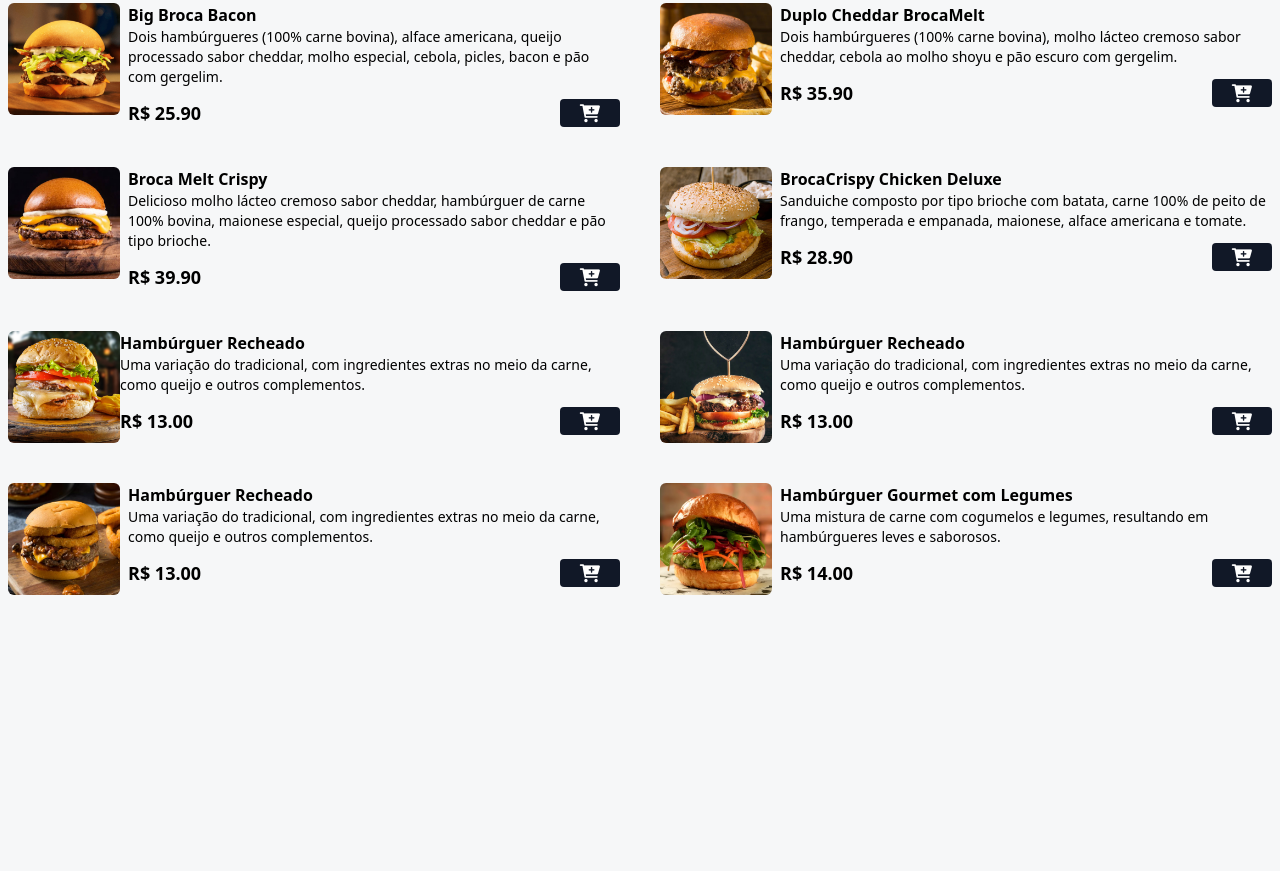
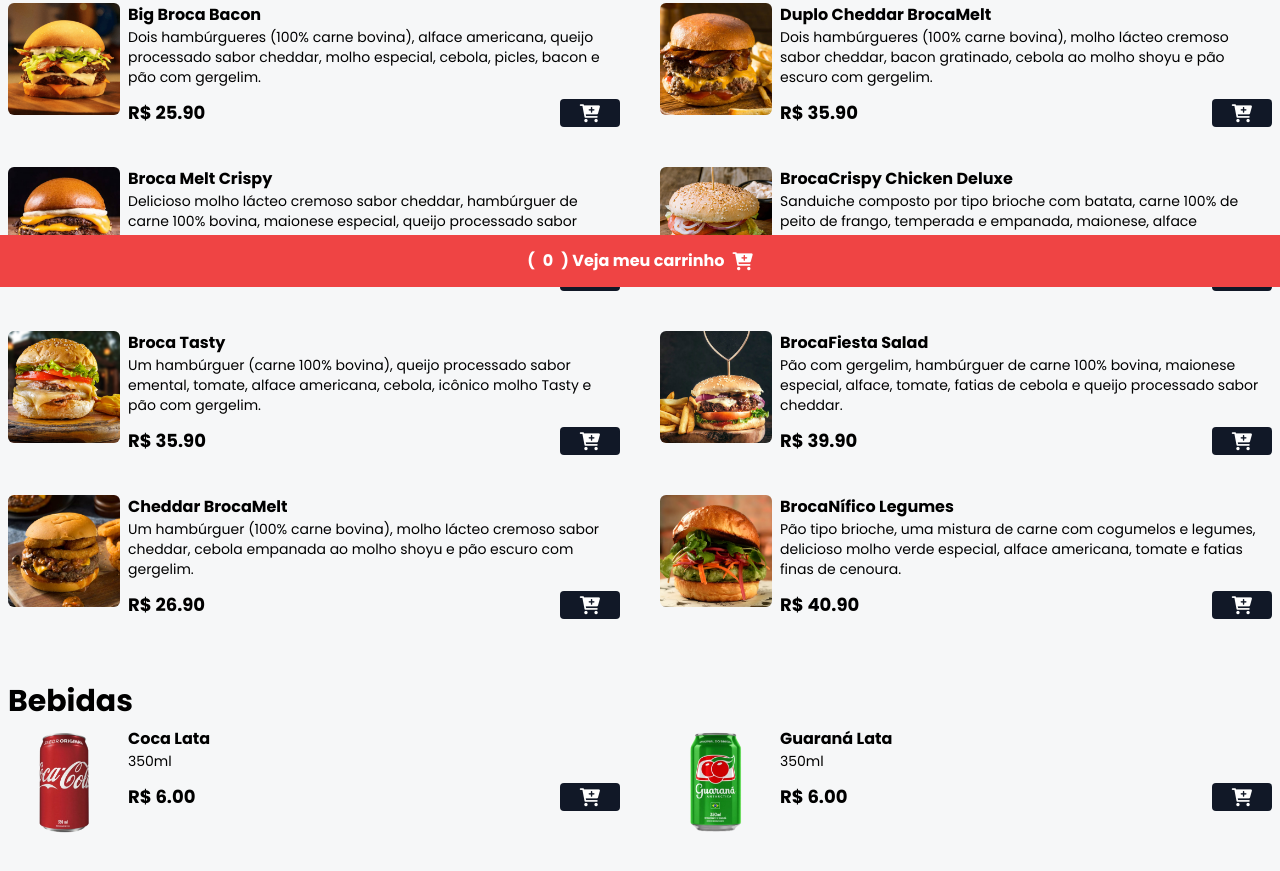
Before and after one commit to antonio-clecio/cardapio, a website: page index.html in a window 1280 px wide. Shown: the part 513-1384 px from the top of the page. Before the commit the page ends 1172 px from the top, so only its background shows below. Drawn offline with Linux system fonts and the light colour scheme.

Commit message:
second commit

```diff
--- a/index.html
+++ b/index.html
@@ -4,7 +4,14 @@
     <meta charset="UTF-8" />
     <meta name="viewport" content="width=device-width, initial-scale=1.0" />
 
+    <!-- import font google -->
+    <link rel="preconnect" href="https://fonts.googleapis.com" />
+    <link rel="preconnect" href="https://fonts.gstatic.com" crossorigin />
+    <link href="https://fonts.googleapis.com/css2?family=Poppins:wght@400;500;700&display=swap" rel="stylesheet" />
+
+    <!-- import icons -->
     <link rel="stylesheet" href="https://cdnjs.cloudflare.com/ajax/libs/font-awesome/6.0.0-beta3/css/all.min.css" integrity="sha512-Fo3rlrZj/k7ujTnHg4CGR2D7kSs0v4LLanw2qksYuRlEzO+tcaEPQogQ0KaoGN26/zrn20ImR1DfuLWnOo7aBA==" crossorigin="anonymous" referrerpolicy="no-referrer" />
+
     <link rel="stylesheet" href="./styles/output.css" />
 
     <title>Brocadão Burger - A melhor hamburgueria da cidade!</title>
@@ -48,7 +55,7 @@
           <img src="./assets/hamb-2.png" class="w-28 h-28 rounded-md hover:scale-110 hover:-rotate-2 duration-300" alt="Duplo Cheddar BrocaMelt" />
           <div>
             <p class="font-bold">Duplo Cheddar BrocaMelt</p>
-            <p class="text-sm">Dois hambúrgueres (100% carne bovina), molho lácteo cremoso sabor cheddar, cebola ao molho shoyu e pão escuro com gergelim.</p>
+            <p class="text-sm">Dois hambúrgueres (100% carne bovina), molho lácteo cremoso sabor cheddar, bacon gratinado, cebola ao molho shoyu e pão escuro com gergelim.</p>
             <div class="flex items-center gap-2 justify-between mt-3">
               <p class="font-bold text-lg">R$ 35.90</p>
               <button class="bg-gray-900 px-5 rounded add-to-card-btn" data-name="Duplo Cheddar BrocaMelt" data-price="13.00">
@@ -88,56 +95,60 @@
           </div>
         </div>
         <!--FIM PRODUTO ITEM-->
-        <div class="flex gap-">
-          <img src="./assets/hamb-5.png" class="w-28 h-28 rounded-md hover:scale-110 hover:-rotate-2 duration-300" alt="Hambúrguer Recheado" />
+        <!--PRODUTO ITEM-->
+        <div class="flex gap-2">
+          <img src="./assets/hamb-5.png" class="w-28 h-28 rounded-md hover:scale-110 hover:-rotate-2 duration-300" alt="Broca Tasty" />
           <div>
-            <p class="font-bold">Hambúrguer Recheado</p>
-            <p class="text-sm">Uma variação do tradicional, com ingredientes extras no meio da carne, como queijo e outros complementos.</p>
+            <p class="font-bold">Broca Tasty</p>
+            <p class="text-sm">Um hambúrguer (carne 100% bovina), queijo processado sabor emental, tomate, alface americana, cebola, icônico molho Tasty e pão com gergelim.</p>
             <div class="flex items-center gap-2 justify-between mt-3">
-              <p class="font-bold text-lg">R$ 13.00</p>
-              <button class="bg-gray-900 px-5 rounded add-to-card-btn" data-name="Hambúrguer Recheado" data-price="13.00">
+              <p class="font-bold text-lg">R$ 35.90</p>
+              <button class="bg-gray-900 px-5 rounded add-to-card-btn" data-name="Broca Tasty" data-price="35.90">
                 <i class="fa fa-cart-plus text-lg text-white"></i>
               </button>
             </div>
           </div>
         </div>
         <!--FIM PRODUTO ITEM-->
+        <!--PRODUTO ITEM-->
         <div class="flex gap-2">
-          <img src="./assets/hamb-6.png" class="w-28 h-28 rounded-md hover:scale-110 hover:-rotate-2 duration-300" alt="Hambúrguer Recheado" />
+          <img src="./assets/hamb-6.png" class="w-28 h-28 rounded-md hover:scale-110 hover:-rotate-2 duration-300" alt="BrocaFiesta Salad" />
           <div>
-            <p class="font-bold">Hambúrguer Recheado</p>
-            <p class="text-sm">Uma variação do tradicional, com ingredientes extras no meio da carne, como queijo e outros complementos.</p>
+            <p class="font-bold">BrocaFiesta Salad</p>
+            <p class="text-sm">Pão com gergelim, hambúrguer de carne 100% bovina, maionese especial, alface, tomate, fatias de cebola e queijo processado sabor cheddar.</p>
             <div class="flex items-center gap-2 justify-between mt-3">
-              <p class="font-bold text-lg">R$ 13.00</p>
-              <button class="bg-gray-900 px-5 rounded add-to-card-btn" data-name="Hambúrguer Recheado" data-price="13.00">
+              <p class="font-bold text-lg">R$ 39.90</p>
+              <button class="bg-gray-900 px-5 rounded add-to-card-btn" data-name="BrocaFiesta Salad" data-price="39.90">
                 <i class="fa fa-cart-plus text-lg text-white"></i>
               </button>
             </div>
           </div>
         </div>
         <!--FIM PRODUTO ITEM-->
+        <!--PRODUTO ITEM-->
         <div class="flex gap-2">
-          <img src="./assets/hamb-7.png" class="w-28 h-28 rounded-md hover:scale-110 hover:-rotate-2 duration-300" alt="Hambúrguer Recheado" />
+          <img src="./assets/hamb-7.png" class="w-28 h-28 rounded-md hover:scale-110 hover:-rotate-2 duration-300" alt="Cheddar BrocaMelt" />
           <div>
-            <p class="font-bold">Hambúrguer Recheado</p>
-            <p class="text-sm">Uma variação do tradicional, com ingredientes extras no meio da carne, como queijo e outros complementos.</p>
+            <p class="font-bold">Cheddar BrocaMelt</p>
+            <p class="text-sm">Um hambúrguer (100% carne bovina), molho lácteo cremoso sabor cheddar, cebola empanada ao molho shoyu e pão escuro com gergelim.</p>
             <div class="flex items-center gap-2 justify-between mt-3">
-              <p class="font-bold text-lg">R$ 13.00</p>
-              <button class="bg-gray-900 px-5 rounded add-to-card-btn" data-name="Hambúrguer Recheado" data-price="13.00">
+              <p class="font-bold text-lg">R$ 26.90</p>
+              <button class="bg-gray-900 px-5 rounded add-to-card-btn" data-name="Cheddar BrocaMelt" data-price="26.90">
                 <i class="fa fa-cart-plus text-lg text-white"></i>
               </button>
             </div>
           </div>
         </div>
         <!--FIM PRODUTO ITEM-->
+        <!--PRODUTO ITEM-->
         <div class="flex gap-2">
-          <img src="./assets/hamb-8.png" class="w-28 h-28 rounded-md hover:scale-110 hover:-rotate-2 duration-300" alt="Hambúrguer Gourmet com Legumes" />
+          <img src="./assets/hamb-8.png" class="w-28 h-28 rounded-md hover:scale-110 hover:-rotate-2 duration-300" alt="BrocaNífico Legumes" />
           <div>
-            <p class="font-bold">Hambúrguer Gourmet com Legumes</p>
-            <p class="text-sm">Uma mistura de carne com cogumelos e legumes, resultando em hambúrgueres leves e saborosos.</p>
+            <p class="font-bold">BrocaNífico Legumes</p>
+            <p class="text-sm">Pão tipo brioche, uma mistura de carne com cogumelos e legumes, delicioso molho verde especial, alface americana, tomate e fatias finas de cenoura.</p>
             <div class="flex items-center gap-2 justify-between mt-3">
-              <p class="font-bold text-lg">R$ 14.00</p>
-              <button class="bg-gray-900 px-5 rounded add-to-card-btn" data-name="Hambúrguer Gourmet com Legumes" data-price="14.00">
+              <p class="font-bold text-lg">R$ 40.90</p>
+              <button class="bg-gray-900 px-5 rounded add-to-card-btn" data-name="BrocaNífico Legumes" data-price="40.90">
                 <i class="fa fa-cart-plus text-lg text-white"></i>
               </button>
             </div>
@@ -145,8 +156,76 @@
         </div>
         <!--FIM PRODUTO ITEM-->
       </main>
+
+      <div class="mx-auto max-w-7xl px-2 my-2">
+        <h2 class="font-bold text-3xl">Bebidas</h2>
+      </div>
+
+      <!-- GRID BEBIDAS -->
+      <div class="grid grid-cols-1 md:grid-cols-2 gap-7 md:gap-10 mx-auto max-w-7xl px-2 mb-16" id="menu">
+        <!--BEBIDA ITEM-->
+        <div class="flex gap-2 w-full">
+          <img src="./assets/refri-1.png" class="w-28 h-28 rounded-md hover:scale-110 hover:-rotate-2 duration-300" alt="Coca Lata" />
+          <div class="w-full">
+            <p class="font-bold">Coca Lata</p>
+            <p class="text-sm">350ml</p>
+            <div class="flex items-center gap-2 justify-between mt-3">
+              <p class="font-bold text-lg">R$ 6.00</p>
+              <button class="bg-gray-900 px-5 rounded add-to-card-btn" data-name="Coca Lata" data-price="6.00">
+                <i class="fa fa-cart-plus text-lg text-white"></i>
+              </button>
+            </div>
+          </div>
+        </div>
+        <!--FIM BEBIDA ITEM-->
+        <!--BEBIDA ITEM-->
+        <div class="flex gap-2 w-full">
+          <img src="./assets/refri-2.png" class="w-28 h-28 rounded-md hover:scale-110 hover:-rotate-2 duration-300" alt="Guaraná Lata" />
+          <div class="w-full">
+            <p class="font-bold">Guaraná Lata</p>
+            <p class="text-sm">350ml</p>
+            <div class="flex items-center gap-2 justify-between mt-3">
+              <p class="font-bold text-lg">R$ 6.00</p>
+              <button class="bg-gray-900 px-5 rounded add-to-card-btn" data-name="Guarana Lata" data-price="6.00">
+                <i class="fa fa-cart-plus text-lg text-white"></i>
+              </button>
+            </div>
+          </div>
+        </div>
+        <!--FIM BEBIDA ITEM-->
+      </div>
+      <!-- FIM GRID BEBIDAS -->
     </div>
     <!-- FIM MENU -->
 
+    <!-- MODAL CART -->
+    <div class="bg-black/60 w-full h-full fixed top-0 left-0 z-[99] items-center justify-center hidden" id="cart-modal">
+      <div class="bg-white p-5 rounded-md min-w-[90%] md:min-w-[600px]">
+        <h2 class="text-center font-bold text-2xl mb-2">Meu carrinho</h2>
+        <div id="cart-items" class="flex justify-between mb-2 flex-col"></div>
+        <p class="font-bold">Total: <span id="cart-total">0.00</span></p>
+        <p class="font-bold mt-4">Endereço de entrega:</p>
+        <input type="text" placeholder="Digite seu endereço completo..." id="address" class="w-full border-2 p-1 rounded my-1">
+        <p class="text-red-500 hidden" id="address-warn">Digite seu endereço completo!</p>
+        <div class="flex items-center justify-between mt-5 w-full">
+          <button id="close-modal-btn">Fechar</button>
+          <button id="checkout-btn" class="bg-green-500 text-white px-4 py-1 rounded">Finalizar pedido</button>
+        </div>
+      </div>
+    </div>
+    <!-- FIM MODAL CART -->
+
+    <!-- BUTTON CART FOOTER -->
+    <footer class="w-full bg-red-500 py-3 fixed bottom-0 z-40 flex items-center justify-center">
+      <button class="flex items-center gap-2 text-white font-bold" id="cart-btn">
+        (<span id="cart-count">0</span>)
+        Veja meu carrinho
+        <i class="fa fa-cart-plus text-lg text-white"></i>
+      </button>
+    </footer>
+    <!-- FIM BUTTON CART FOOTER -->
+
+    <script src="./script.js"></script>
+
   </body>
 </html>
--- /dev/null
+++ b/script.js
@@ -0,0 +1,27 @@
+const menu = document.getElementById("menu")
+const cartBtn = document.getElementById("cart-btn")
+const cartModal = document.getElementById("cart-modal")
+const cartItemsContainer = document.getElementById("cart-items")
+const cartTotal = document.getElementById("cart-total")
+const checkoutBtn = document.getElementById("checkout-btn")
+const closeModalBtn = document.getElementById("close-modal-btn")
+const cartCounter = document.getElementById("cart-count")
+const addressInput = document.getElementById("address")
+const addressWarn = document.getElementById("address-warn")
+
+// Abrir o modal do carrinho
+cartBtn.addEventListener("click", function() {
+  cartModal.style.display = "flex"
+})
+
+// Fechar o modal quando clicar fora
+cartModal.addEventListener("click", function(event) {
+  if(event.target === cartModal) {
+    cartModal.style.display = "none"
+  }
+})
+
+// Fechar o modal quando clicar no botão fechar
+closeModalBtn.addEventListener("click", function() {
+  cartModal.style.display = "none"
+})
--- a/tailwind.config.js
+++ b/tailwind.config.js
@@ -2,6 +2,9 @@
 module.exports = {
   content: ["./**/*.{html,js}"],
   theme: {
+    fontFamily:{
+      'sans': ['Poppins', 'sans-serif']
+    },
     extend: {
       backgroundImage:{
         "home": "url('/assets/bg.png')"
```
Also changed, not shown: styles/output.css.
